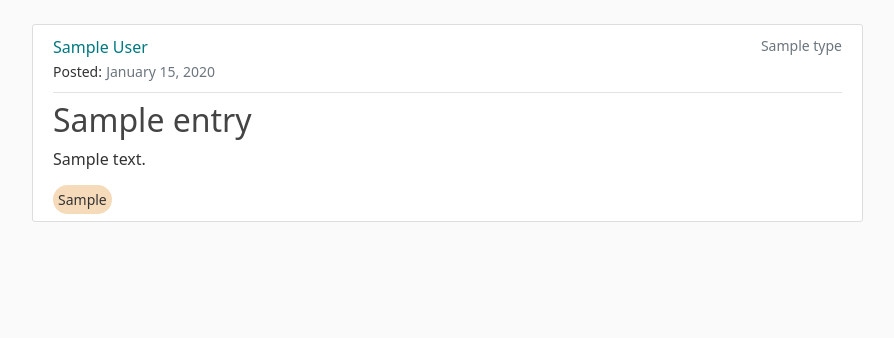
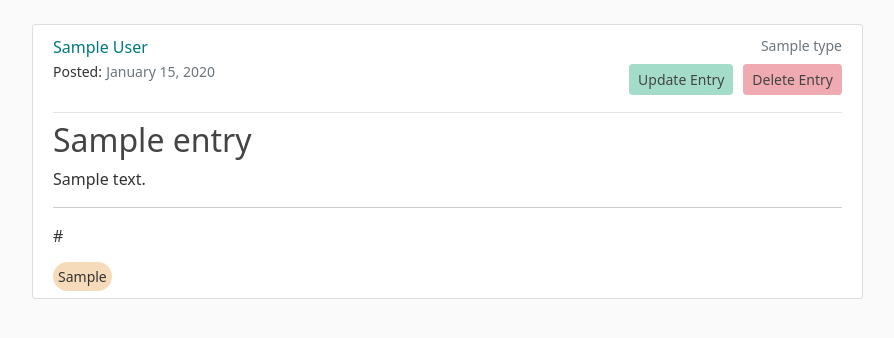
Before and after one commit to Steph-diaz/CKR_knowledge_Repository, a Django app: template ckr_knowledge_repository/ckr_knowledge_repository/templates/Entry/detail_page.html in a window 1280 px wide. Shown: the part 56-394 px from the top of the page, without its empty margins (50-944 px from the left). Run offline with Django 4.2, Linux system fonts and the light colour scheme; the template is opened without the code that fills it: most values are stand-ins (such as "Sample title", 1, 10 or a date in 2020); some libraries are stand-ins or nearby versions.

Commit message:
allow update/delete to all users - add links and status to entry_detail page

```diff
--- a/ckr_knowledge_repository/ckr_knowledge_repository/static/css/project.css
+++ b/ckr_knowledge_repository/ckr_knowledge_repository/static/css/project.css
@@ -158,6 +158,9 @@ footer {
   border-color: #5f788a;
 }
 
+/* final= #aaf0c6 | in progress= #f0c6aa  */
+/* active= #bbf3ed   | archived= #d7d7d7  */
+
 /* Data tables styling*/
 .paginate_button {
   color: #555;
--- a/ckr_knowledge_repository/ckr_knowledge_repository/templates/Entry/detail_page.html
+++ b/ckr_knowledge_repository/ckr_knowledge_repository/templates/Entry/detail_page.html
@@ -9,6 +9,7 @@
           <div class="">
             <a class="mr-3 d-flex flex-row align-items-center" style="color: #007880;"
                 href="{% url 'user_list' entry.author.username %}">{{ entry.author }}</a>
+
             {% if entry.date|date:'F d, Y' == entry.updated|date:'F d, Y' %}
               <div>
                 <small class="align-items-end font-weight-bold font-italic">
@@ -29,25 +30,33 @@
                 <small class="text-muted  align-items-end">
                 {{ entry.updated|date:'F d, Y' }}</small>
               </div>
+              <div class="mt-2">
+                <small class="article-footer bg-yellow status-bg">{{ entry.get_status_display }}</small>
+                <small class="article-footer bg-yellow status-bg">{{ entry.get_record_display }}</small>
+              </div>
             {% endif %}
           </div>
+
           <div>
             <small class="text-muted d-flex flex-row justify-content-end">{{ entry.type }}</small>
-            {% if entry.author == user %}
+
             <div class="d-flex flex-row justify-content-end mt-2 mb-2">
               <a class="btn btn-green btn-sm"
                    href="{% url "entry_update" pk=entry.id%}">Update Entry</a>
               <a class="btn btn-red btn-l-margin btn-sm"
                    href="{% url "entry_delete" pk=entry.id%}">Delete Entry</a>
             </div>
-          {% endif %}
+
           </div>
         </div>
 
 
       </div>
       <h2 class="article-title mt-2">{{ entry.title }}</h2>
-      <p class="article-content">{{ entry.content }}</p>
+      <p class="article-content" style="overflow: auto;">{{ entry.content }}</p>
+{#      <h4 class="article-content" style="overflow: auto;">Links:</h4>#}
+      <hr>
+      <p class="article-content" style="overflow: auto;">{{ entry.links }}</p>
 
       <small class="article-footer bg-yellow key-bg">{{ entry.key_words }}</small>
 
```
Also changed, not shown: ckr_knowledge_repository/ckr_knowledge_repository/entry/views.py (+18 -17 lines). Lines whose indentation alone changed are shown as unchanged.
